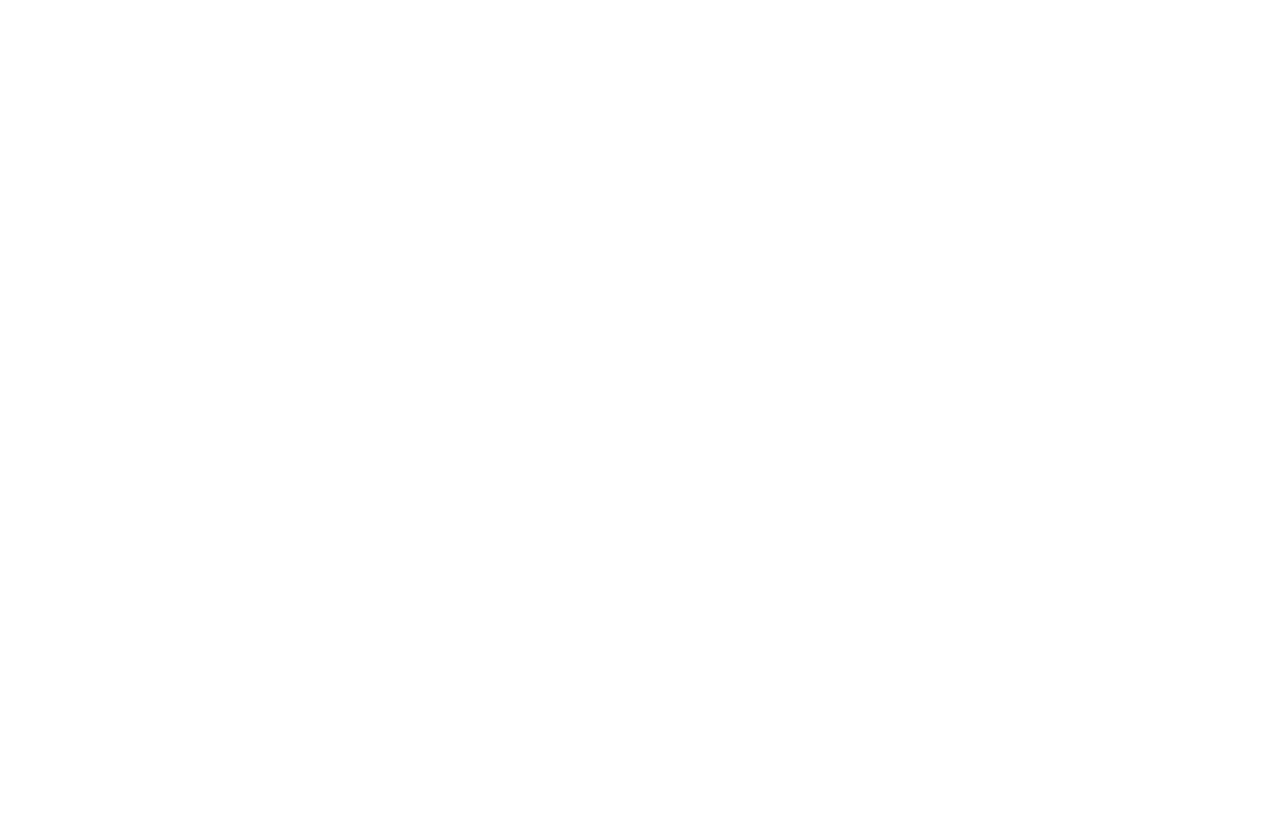
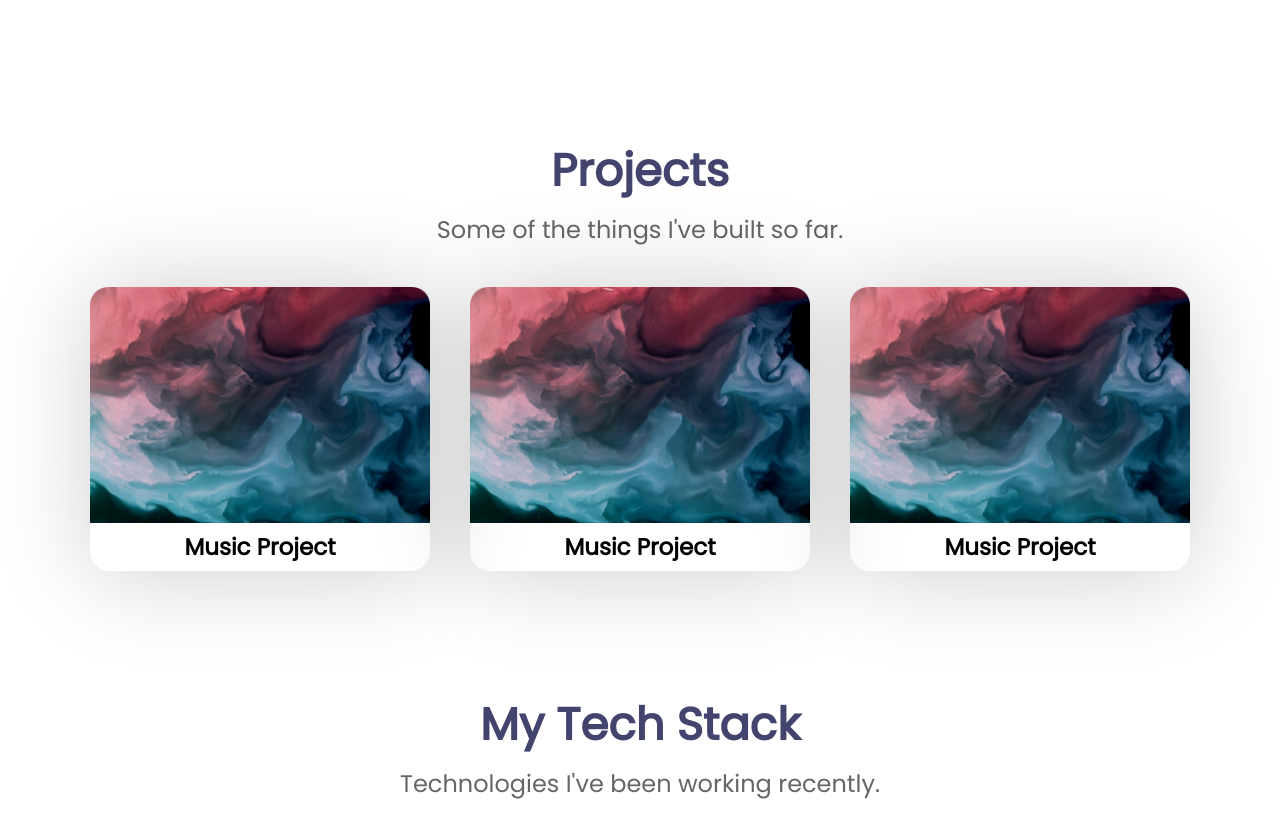
Before and after one commit to ehsansh/portfolio, a React (Create React App) app: page / in a window 1280 px wide. Shown: the part 580-1405 px from the top of the page. Before the commit the page ends 800 px from the top, so only its background shows below. Built offline with nearby package versions, Linux system fonts and the light colour scheme.

Commit message:
add project section and start tech stack part

```diff
--- a/src/App.scss
+++ b/src/App.scss
@@ -5,7 +5,7 @@
 $black: #000;
 $white: #fff;
 
-$big-font: 48px;
+$big-font: 40px;
 $medium-font: 28px;
 
 .purple-blue-gradient {
--- a/src/components/Home.js
+++ b/src/components/Home.js
@@ -23,17 +23,43 @@
                     <img src={require('./images/ehsan.png')} />
                 </div>
             </section>
-            {/* <section className='projects'>
+            <section className='projects'>
                 <h1>Projects</h1>
+                <p>Some of the things I've built so far.</p>
                 <div className='projects-wrapper'>
                     <div className='project'>
-                        <img src={require('./images/rectangle.png')} alt='' />
-                        <h3>
-                            <Link>Music Project</Link>
-                        </h3>
+                        <Link to='/'>
+                            <img
+                                src={require('./images/rectangle.png')}
+                                alt=''
+                            />
+                            <h3>Music Project</h3>
+                        </Link>
+                    </div>
+                    <div className='project'>
+                        <Link to='/'>
+                            <img
+                                src={require('./images/rectangle.png')}
+                                alt=''
+                            />
+                            <h3>Music Project</h3>
+                        </Link>
+                    </div>
+                    <div className='project'>
+                        <Link to='/'>
+                            <img
+                                src={require('./images/rectangle.png')}
+                                alt=''
+                            />
+                            <h3>Music Project</h3>
+                        </Link>
                     </div>
                 </div>
-            </section> */}
+            </section>
+            <section className='tech'>
+                <h2>My Tech Stack</h2>
+                <p>Technologies I've been working recently.</p>
+            </section>
         </div>
     );
 };
--- a/src/components/styles/Home.scss
+++ b/src/components/styles/Home.scss
@@ -2,17 +2,11 @@
 
 .Home {
     @extend .content;
-    p {
-        font-size: 50px;
-        line-height: 70px;
-        letter-spacing: -1px;
-        color: $blue;
-    }
+
     section.intro {
         display: flex;
         justify-content: space-between;
         margin-top: 23px;
-    }
         $imgWidth: 345px;
         div.img {
             display: inline-block;
@@ -28,4 +22,63 @@
                 width: 100%;
             }
         }
+        p {
+            font-size: 50px;
+            line-height: 70px;
+            letter-spacing: -1px;
+            color: $blue;
         }
+    }
+    section.projects {
+        text-align: center;
+        margin-top: 120px;
+        p {
+            font-size: 24px;
+            margin-top: 7px;
+            color: $dark;
+        }
+        h1 {
+            color: $blue;
+            font-size: 45px;
+            margin: 0;
+        }
+        div.projects-wrapper {
+            display: flex;
+            justify-content: space-between;
+            margin-top: 40px;
+            div.project {
+                width: 340px;
+                text-decoration: none;
+                margin-bottom: 50px;
+                box-shadow: 2px 2px 100px rgba(0, 0, 0, 0.2);
+                border-radius: 20px;
+                a {
+                    color: $black;
+                    text-decoration: none;
+                }
+            }
+            img {
+                width: 100%;
+                display: block;
+            }
+            h3 {
+                margin: 7px;
+                font-size: 23px;
+            }
+        }
+    }
+    section.tech {
+        text-align: center;
+        margin-top: 70px;
+        h2 {
+            color: $blue;
+            font-size: 45px;
+            margin: 0;
+        }
+        p {
+            font-size: 24px;
+            margin-top: 7px;
+            color: $dark;
+        }
+    }
+}
```
Lines whose indentation alone changed are shown as unchanged.
